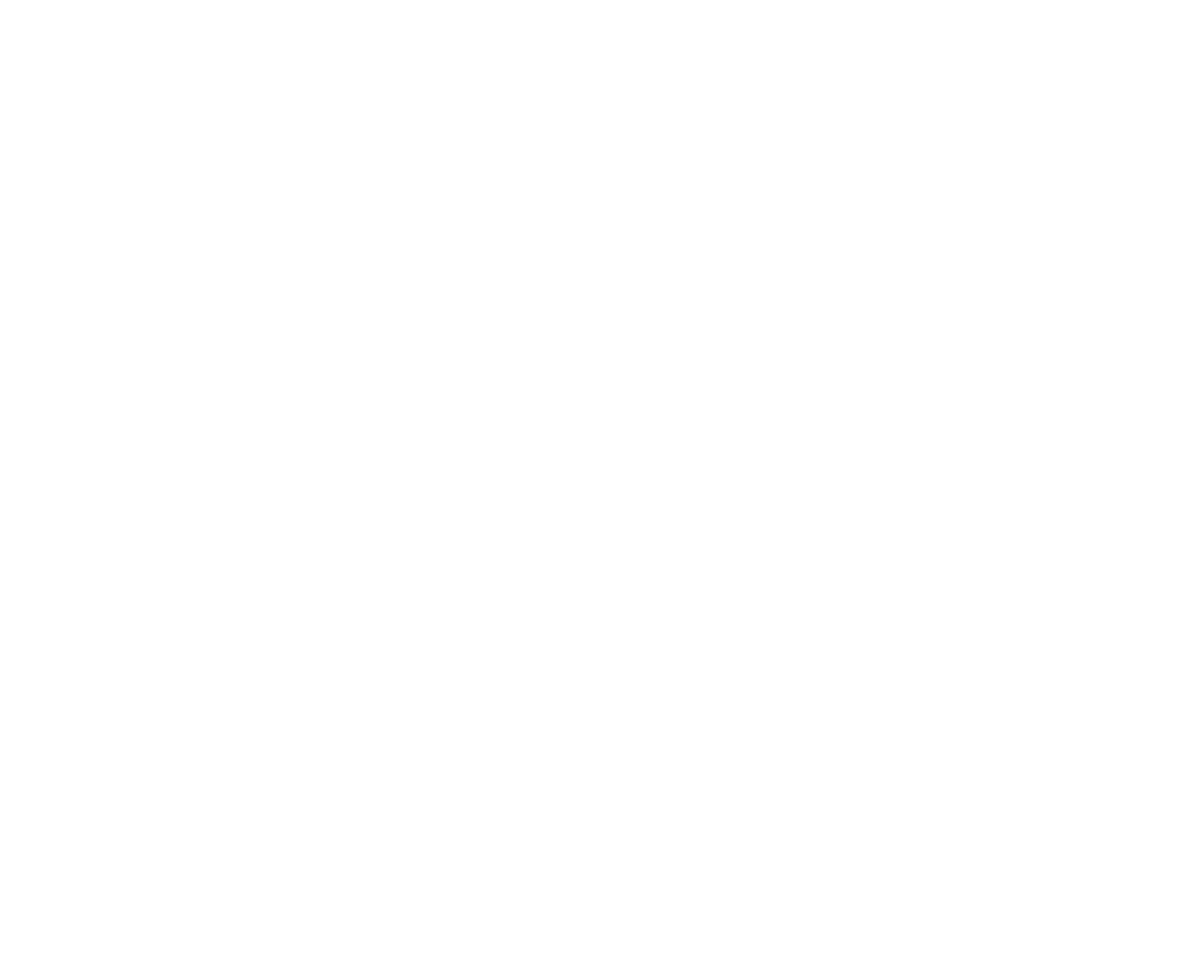
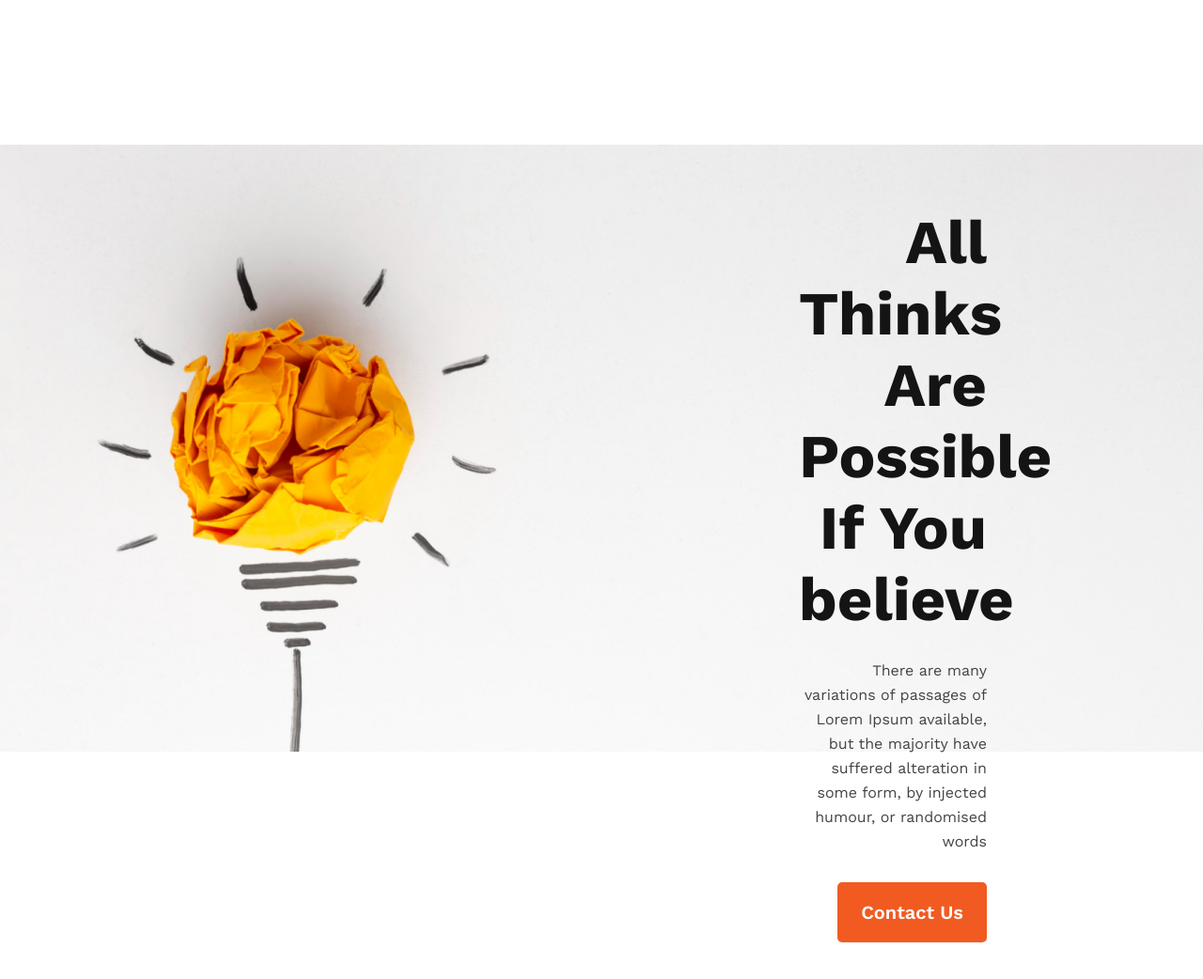
Before and after one commit to Mehedi-p-Hero/New-year-new-me, a plain HTML site: page index.html in a window 1280 px wide. Shown: the whole page at 94% size. Before the commit the page ends 800 px from the top, so only its background shows below. Drawn offline with nearby package versions, Linux system fonts and the light colour scheme.

Commit message:
header section created

```diff
--- a/index.html
+++ b/index.html
@@ -11,7 +11,11 @@
 </head>
 <body>
     <header>
-
+        <div class="header-content">
+            <h1 class="banner-title">All Thinks Are Possible If You believe</h1>
+            <p class="banner-description">There are many variations of passages of Lorem Ipsum available, but the majority have suffered alteration in some form, by injected humour, or randomised words</p>
+            <button class="primary-button">Contact Us</button>
+        </div>
     </header>
     <main>
 
--- a/styles/styles.css
+++ b/styles/styles.css
@@ -1,6 +1,51 @@
-
 * {
     margin: 0;
     padding: 0;
     font-family: "Work Sans", sans-serif;
 }
+
+p {
+    color: #444343;
+    font-size: 16px;
+    font-weight: 400;
+    /* line-height: 26px; */
+}
+
+/* Header related styles */
+
+header {
+    background-image: url('../resources/images/banner/banner1.png');
+    background-repeat: no-repeat;
+    background-size: 100%;
+    background-position: bottom;
+    height: 800px;
+
+}
+
+.header-content {
+    text-align: right;
+    max-width: 500px;
+    padding: 220px 230px 170px 850px;
+}
+
+.banner-title {
+    color: #151414;
+    font-size: 65px;
+    font-weight: 700;
+}
+
+.banner-description {
+    line-height: 26px;
+    margin-top: 25px;
+    margin-bottom: 30px;
+}
+
+.primary-button {
+    color: #FFF;
+    font-size: 20px;
+    font-weight: 600;
+    border: none;
+    border-radius: 5px;
+    background: #F15B22;
+    padding: 20px 25px;
+}
```
